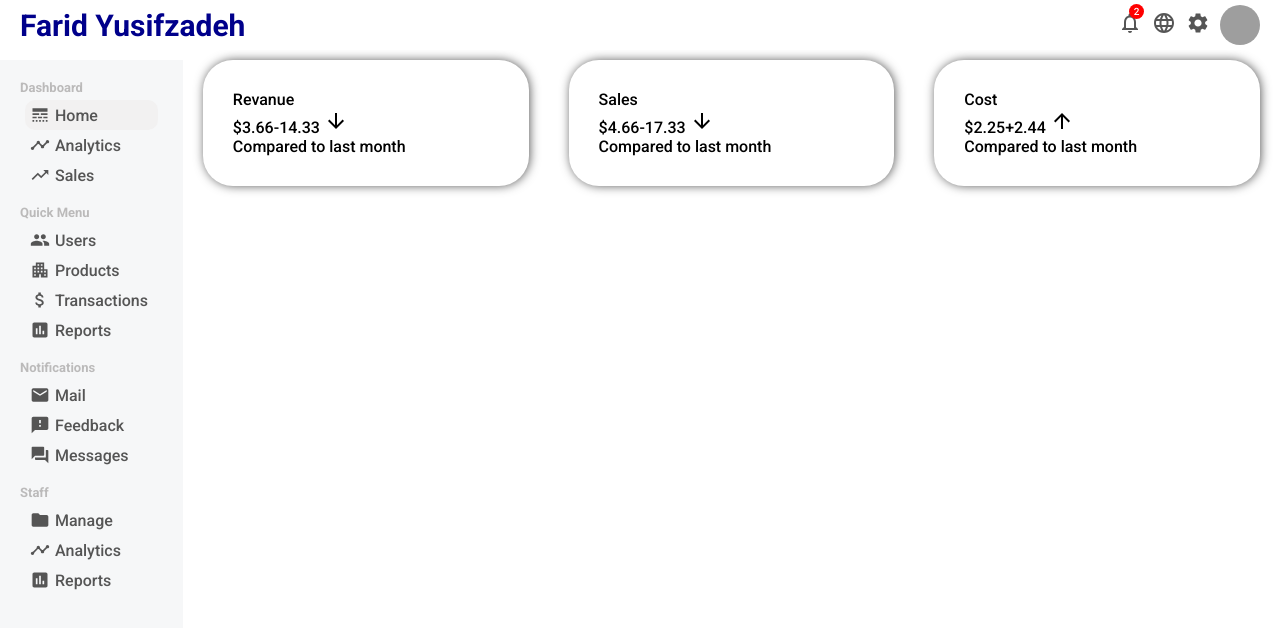
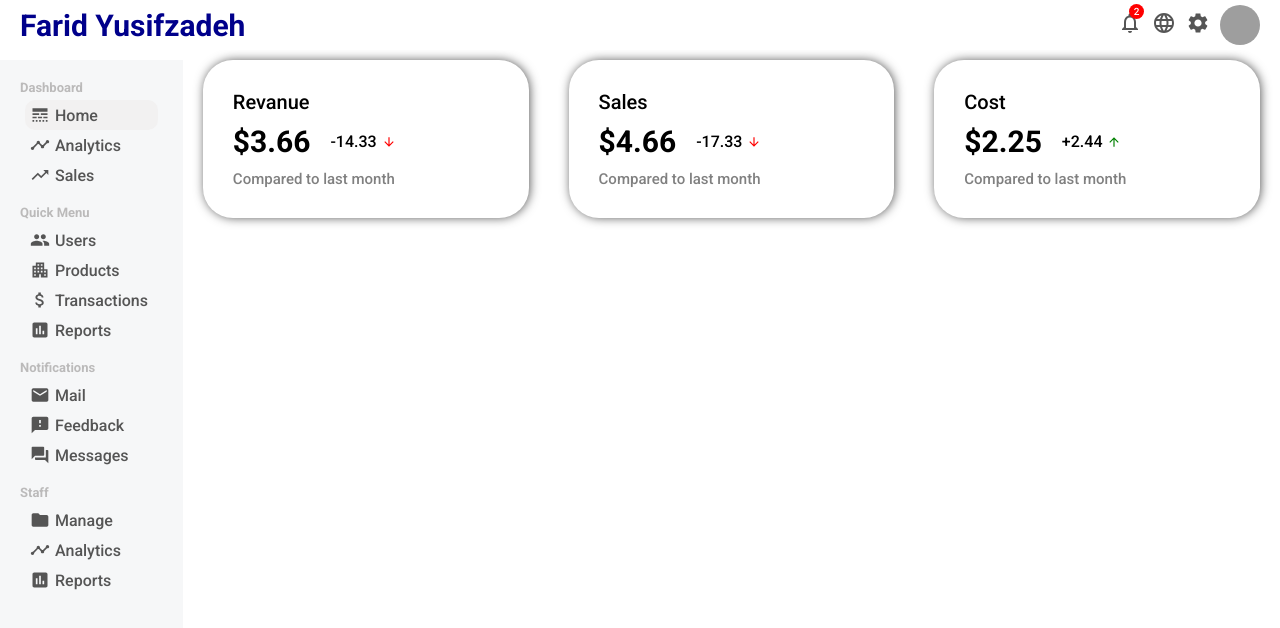
Before and after one commit to FaridYusifzadeh/AdminPanel-Reactjs, a React (Create React App) app: page / in a window 1280 px wide. Shown: the top 628 px of the page. Built offline with nearby package versions, Linux system fonts and the light colour scheme; grey boxes are pictures that could not be loaded.

Commit message:
complete feature info

```diff
--- a/src/components/featureInfo/FeatureInfo.css
+++ b/src/components/featureInfo/FeatureInfo.css
@@ -13,3 +13,34 @@
   -webkit-box-shadow: 1px 0px 11px -1px rgba(0, 0, 0, 0.75);
   -moz-box-shadow: 1px 0px 11px -1px rgba(0, 0, 0, 0.75);
 }
+.featured_title {
+  font-size: 20px;
+}
+.featured_monet_container {
+  margin: 10px 0px;
+  display: flex;
+  align-items: center;
+}
+.featured_money {
+  font-size: 30px;
+  font-weight: 600;
+}
+.featured_money_rate {
+  display: flex;
+  align-items: center;
+  margin-left: 20px;
+}
+.featured_icon {
+  font-size: 14px !important;
+  margin-left: 5px;
+  color: green;
+}
+
+.featured_icon.negative {
+  color: red;
+}
+
+.feature_sub {
+  font-size: 15px;
+  color: gray;
+}
--- a/src/components/featureInfo/FeatureInfo.jsx
+++ b/src/components/featureInfo/FeatureInfo.jsx
@@ -9,7 +9,7 @@ export default function FeatureInfo() {
         <div className="featured_monet_container">
           <span className="featured_money">$3.66</span>
           <span className="featured_money_rate">
-            -14.33 <ArrowDownward />
+            -14.33 <ArrowDownward className="featured_icon negative" />
           </span>
         </div>
         <span className="feature_sub">Compared to last month</span>
@@ -20,7 +20,7 @@ export default function FeatureInfo() {
         <div className="featured_monet_container">
           <span className="featured_money">$4.66</span>
           <span className="featured_money_rate">
-            -17.33 <ArrowDownward />
+            -17.33 <ArrowDownward className="featured_icon negative" />
           </span>
         </div>
         <span className="feature_sub">Compared to last month</span>
@@ -31,7 +31,7 @@ export default function FeatureInfo() {
         <div className="featured_monet_container">
           <span className="featured_money">$2.25</span>
           <span className="featured_money_rate">
-            +2.44 <ArrowUpward />
+            +2.44 <ArrowUpward className="featured_icon" />
           </span>
         </div>
         <span className="feature_sub">Compared to last month</span>
```
